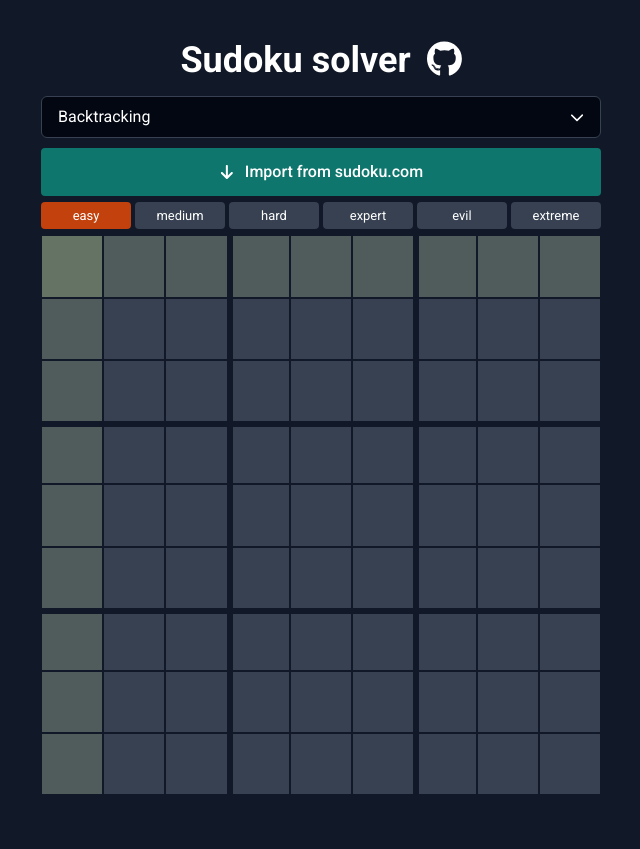
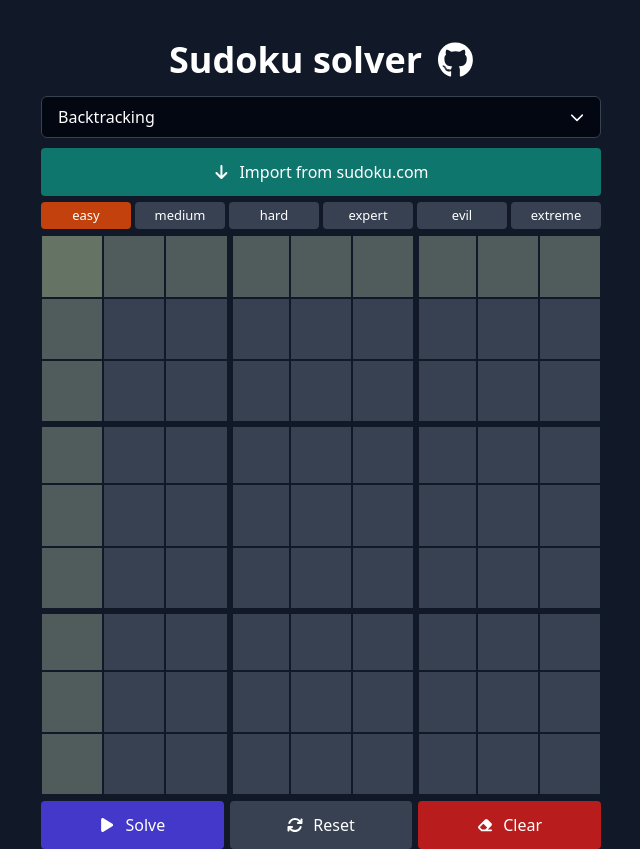
Before and after one commit to dbence2002/SudokuSolverScala, a React (Create React App) app in the folder frontend/: page / in a window 1280 px wide. Shown: the whole page, without its empty margins (319-959 px from the left). Before the commit the page ends 800 px from the top, so only its background shows below. Built offline with nearby package versions, Linux system fonts and the light colour scheme.

Commit message:
prevent text wrapping

```diff
--- a/frontend/public/index.html
+++ b/frontend/public/index.html
@@ -2,7 +2,7 @@
 <html lang="en">
   <head>
     <meta charset="utf-8" />
-    <meta name="viewport" content="width-device-width, initial-scale=1.0, maximum-scale=1.0, user-scalable=0">
+    <meta name="viewport" content="width=device-width, initial-scale=1.0, maximum-scale=1.0, user-scalable=0">
     <meta name="theme-color" content="#000000" />
     <link rel="apple-touch-icon" href="%PUBLIC_URL%/logo192.png" />
     <link rel="manifest" href="%PUBLIC_URL%/manifest.json" />
--- a/frontend/src/components/SudokuSolver.tsx
+++ b/frontend/src/components/SudokuSolver.tsx
@@ -102,10 +102,10 @@
             <div className="w-full flex flex-col items-center">
                 <div className="w-full sm:w-[35rem]">
                     <Dropdown items={algorithms} chosen={chosenDropdown} setChosen={i => setChosenDropdown(i)} />
-                    <button disabled={loading.size !== 0} className="relative h-12 mt-2.5 mb-1.5 bg-teal-700 disabled:text-teal-400 enabled:hover:bg-teal-600 px-6 py-3 font-medium rounded w-full enabled:active:bg-teal-500 transition duration-200" onClick={importProblem}>
+                    <button disabled={loading.size !== 0} className="relative h-12 mt-2.5 mb-1.5 bg-teal-700 disabled:text-teal-400 enabled:hover:bg-teal-600 font-medium rounded w-full enabled:active:bg-teal-500 transition duration-200" onClick={importProblem}>
                         <span className={`${!loading.has("import")? "opacity-100 ease-in": "opacity-0 ease-out"} absolute left-1/2 top-1/2 -translate-x-1/2 -translate-y-1/2 transition duration-200 space-x-2.5 flex items-center`}>
                             <FontAwesomeIcon icon={["fas", "arrow-down"]} className="w-4 h-4" />
-                            <span>Import from sudoku.com</span>
+                            <span className="whitespace-nowrap">Import from sudoku.com</span>
                         </span>
                         <span className={`${loading.has("import")? "opacity-100 ease-in": "opacity-0 ease-out"} absolute left-1/2 top-1/2 -translate-x-1/2 -translate-y-1/2 transition duration-200`}>
                             <svg aria-hidden="true" className="w-5 h-5 text-teal-500 animate-spin fill-white" viewBox="0 0 100 101" fill="none" xmlns="http://www.w3.org/2000/svg">
--- a/frontend/src/index.css
+++ b/frontend/src/index.css
@@ -2,19 +2,8 @@
 @tailwind components;
 @tailwind utilities;
 
-html, body {
-  min-width: 400px;
-  width: 100%;
-  height: 100%;
-  @apply fixed inset-0;
+body {
   @apply bg-gray-900 text-white;
-  @apply overflow-auto;
-  font-family: 'Roboto', sans-serif;
-}
-
-#root {
-  @apply overflow-x-hidden;
-  @apply fixed inset-0;
 }
 
 code {
```
